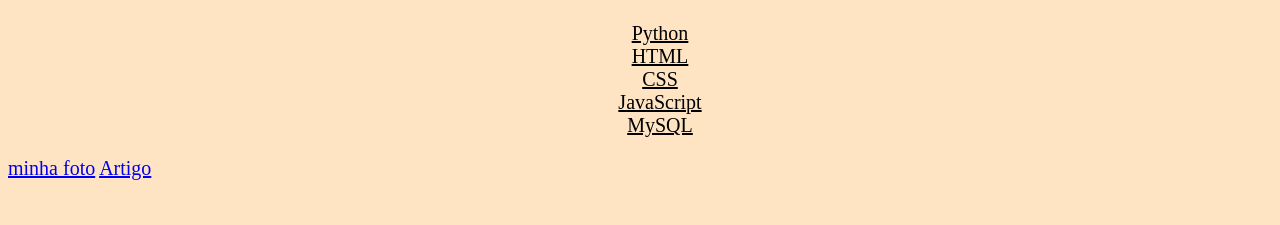
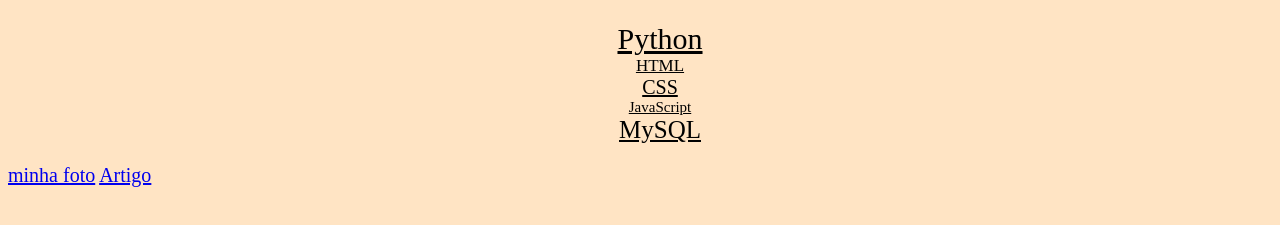
Before and after one commit to PauloZJunior/PauloZJunior.github.io, a plain HTML site: page index.html in a window 1280 px wide. Shown: the part 249-474 px from the top of the page. Drawn offline with Linux system fonts and the light colour scheme.

Commit message:
alterado o tamanho da fonte dos itens de habilidades

```diff
--- a/index.html
+++ b/index.html
@@ -15,11 +15,11 @@
     <p id="descricao">Olá, sou o Paulo, tenho 26 anos, sou <strong>brasileiro</strong>, nasci e moro na cidade de <strong>Varginha</strong> no estado de <strong>Minas Gerais</strong> sempre gostei desse mundo tecnológico, e meu primeiro contato com a programação foi quando fiz um curso de técnico em informática no <strong>CEFET-MG</strong></p>
     <h2>Lista de Habiliades</h2>
     <ul id="listahab">
-        <li>Python</li>
-        <li>HTML</li>
-        <li>CSS</li>
-        <li>JavaScript</li>
-        <li>MySQL</li>
+        <li class="python">Python</li>
+        <li class="html">HTML</li>
+        <li class="css">CSS</li>
+        <li class="javascript">JavaScript</li>
+        <li class="mysql">MySQL</li>
     </ul>
     <a href="./imagens/PauloZJunior">minha foto</a>
     <a href="https://blog.betrybe.com/carreira/frontend/" target="_blank">Artigo</a>
--- a/style.css
+++ b/style.css
@@ -24,3 +24,18 @@ h2 {
 li {
     list-style-type: none;
 }
+.python {
+    font-size: 30px;
+}
+.html {
+    font-size: 17px;
+}
+.css {
+    font-size: 20px;
+}
+.javascript {
+    font-size: 15px;
+}
+.mysql {
+    font-size: 25px;
+}
```
